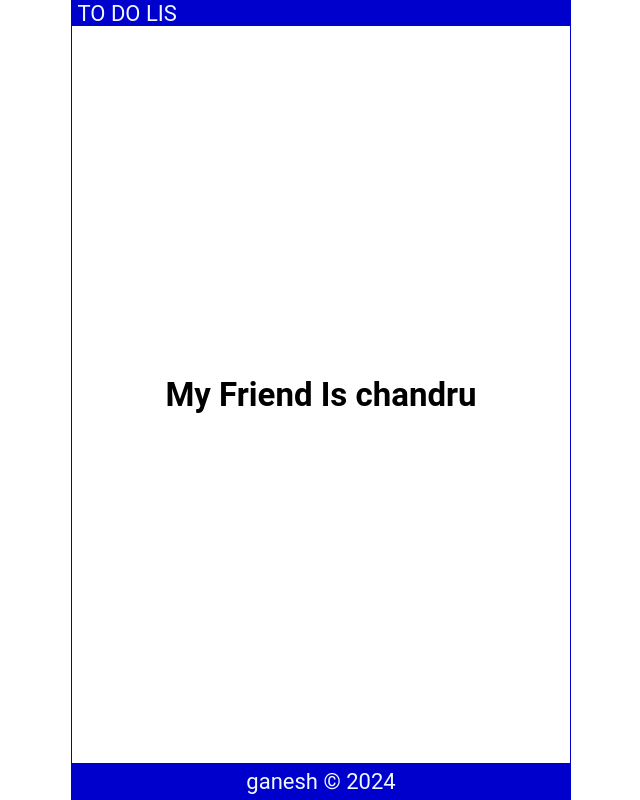
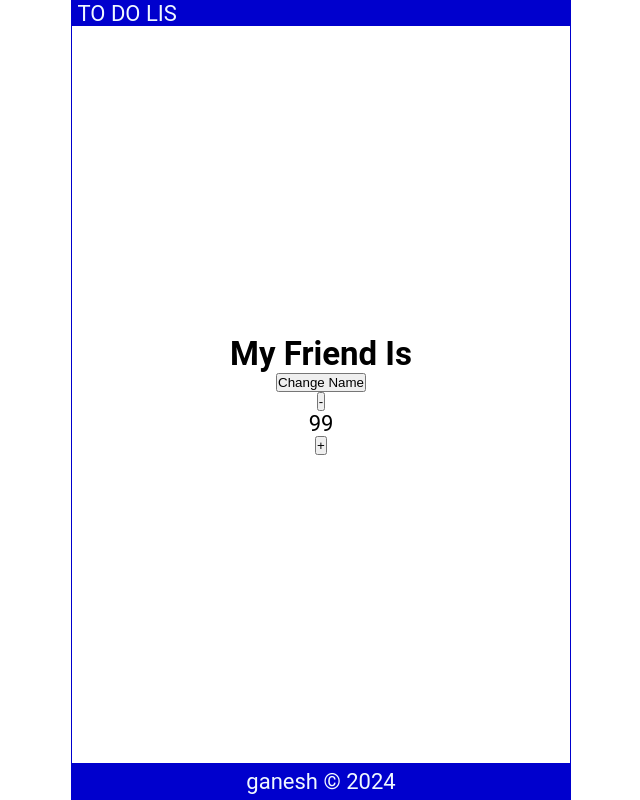
Before and after one commit to ganeshraj0/react, a React (Create React App) app: page / in a window 1280 px wide. Shown: the whole page, without its empty margins (319-959 px from the left). Built offline with nearby package versions, Linux system fonts and the light colour scheme.

Commit message:
increment& decrement

```diff
--- a/src/Contaner.js
+++ b/src/Contaner.js
@@ -1,4 +1,4 @@
-import React from 'react'
+import React, { useState } from 'react'
 
 const Contaner = () => {
     function changeName()
@@ -7,9 +7,30 @@ const Contaner = () => {
         const num =Math.floor(Math.random()*3)
         return names[num]
     }
+    function changeName2(e)
+    {
+        alert(e.target.textContent)
+    }
+    let [count , setCount] = useState(99)
+
+    function increment ()
+    {
+        setCount (count  +1)
+    }
+
+    function decrement ()
+    {
+        setCount(count-1)
+    }
 
   return (
-    <h2 className='main'>My Friend Is {changeName()}</h2>
+    <main>
+    <h2>My Friend Is {() => changeName () }</h2>
+    <button onClick={(e) => changeName2(e)}>Change Name</button>
+    <button onClick={()=>decrement()}>-</button>
+    <span>{count}</span>
+    <button onClick={()=> increment ()}>+</button>
+    </main>
   )
 }
 
--- a/src/index.css
+++ b/src/index.css
@@ -39,7 +39,7 @@
     align-items: center;
   }
 
-.main {
+main {
     width: 100%;
     display: flex;
     flex-direction: column;
```
